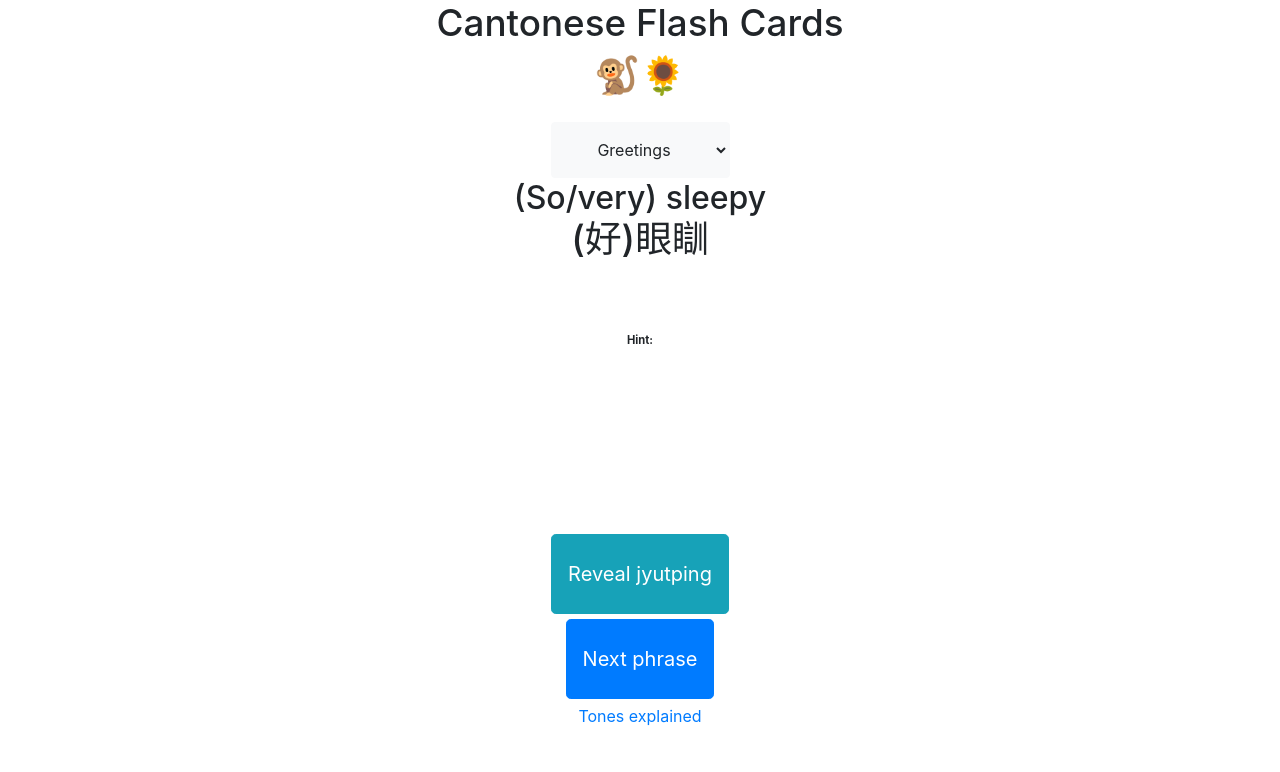
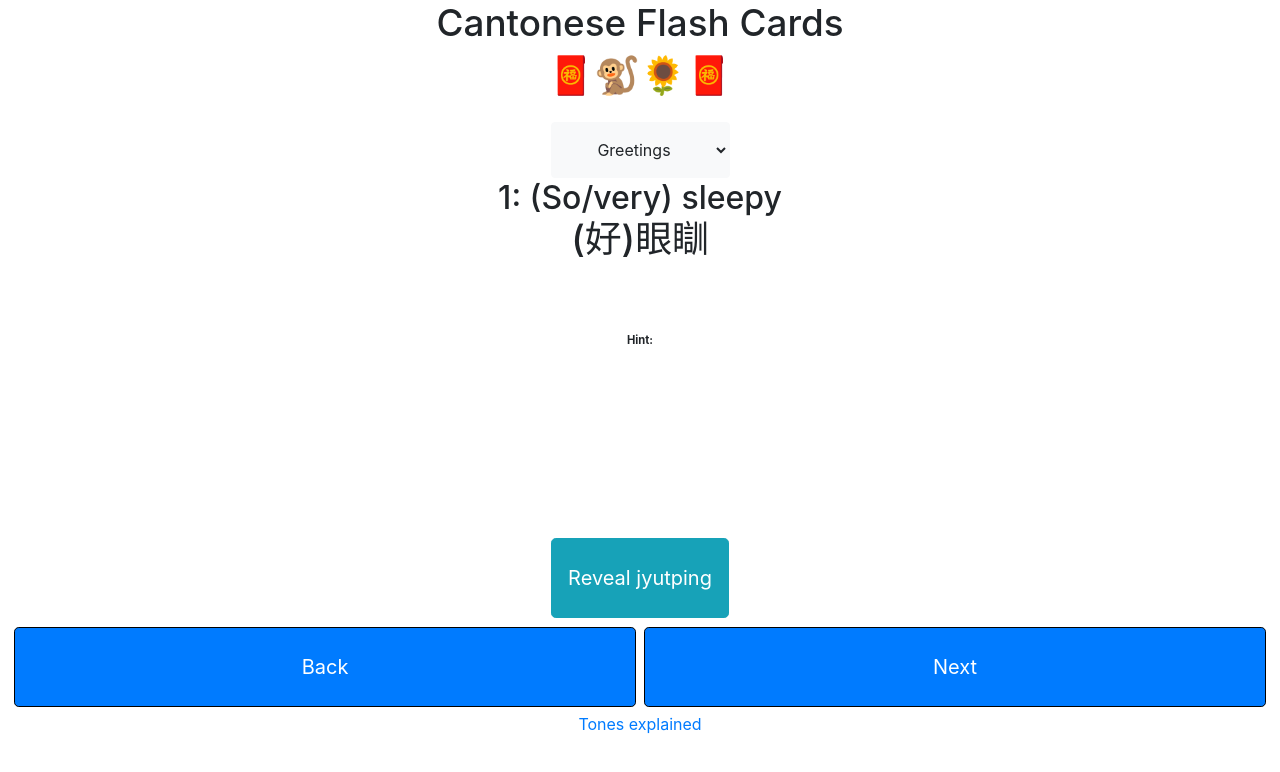
Before and after one commit to codingkudu/cantonese-on-the-go, an Angular app: page / in a window 1280 px wide. Shown: the top 772 px of the page. Built offline with nearby package versions, Linux system fonts and the light colour scheme.

Commit message:
add forward and back buttons

```diff
--- a/src/app/app.component.css
+++ b/src/app/app.component.css
@@ -27,9 +27,21 @@ select {
 
 button {
   height: 10vh;
-  margin-bottom: 0.5vh;
+  margin: 0.5vh;
 }
 
 .footer {
   height: 5vh;
 }
+
+
+.navbuttons {
+  display: flex;
+  justify-content: space-evenly
+}
+
+.item {
+  flex: 1 1 0px;
+  text-align: center;
+  border: 1px solid black;
+}
--- a/src/app/app.component.html
+++ b/src/app/app.component.html
@@ -4,7 +4,7 @@
       {{ title }}
     </h1>
     <h1>
-      🐒🌻
+      🧧🐒🌻🧧
     </h1>
   </div>
 
@@ -15,7 +15,7 @@
   </div>
 
   <div class="phrase">
-    <h2>{{en}}</h2>
+    <h2>{{this.deckIndex + 1}}: {{en}}</h2>
     <h1>{{zhHK}}</h1>
   </div>
 
@@ -31,8 +31,9 @@
     <button type="button" class="btn btn-info btn-lg" (click)="revealPronunciation()">Reveal jyutping </button>
   </div>
 
-  <div>
-    <button type="button" class="btn btn-primary btn-lg" (click)="nextPhrase()">Next phrase</button>
+  <div class="navbuttons">
+    <button type="button" class="btn btn-primary btn-lg item" (click)="nextPhrase(false)">Back</button>
+    <button type="button" class="btn btn-primary btn-lg item" (click)="nextPhrase(true)">Next</button>
   </div>
 
   <a class="footer" target="_blank" href="https://en.wikipedia.org/wiki/Jyutping#Tones">Tones explained</a>
--- a/src/app/app.component.ts
+++ b/src/app/app.component.ts
@@ -42,23 +42,36 @@ export class AppComponent implements OnInit {
 
   ngOnInit() {
     this.deck = shuffle(GREETING_TRANSLATIONS);
+    this.initDeck();
+
+  }
+
+  private initDeck() {
+    this.deckIndex = 0;
     this.en = this.deck[this.deckIndex].en;
     this.zhHK = this.deck[this.deckIndex].zhHK;
     this.hint = this.deck[this.deckIndex].hint;
     this.jyutping = '';
-
   }
 
   revealPronunciation() {
     this.jyutping = this.deck[this.deckIndex].jyutping;
   }
 
-  nextPhrase() {
-    this.deckIndex = (this.deckIndex + 1) % this.deck.length;
-    this.en = this.deck[this.deckIndex].en;
-    this.zhHK = this.deck[this.deckIndex].zhHK;
-    this.hint = this.deck[this.deckIndex].hint;
-    this.jyutping = '';
+  nextPhrase(goForward: boolean) {
+    let i = 0;
+    if (!this.isStartOfDeck(goForward)) {
+      goForward ? i = 1 : i = -1;
+      this.deckIndex = (this.deckIndex + i) % this.deck.length;
+      this.en = this.deck[this.deckIndex].en;
+      this.zhHK = this.deck[this.deckIndex].zhHK;
+      this.hint = this.deck[this.deckIndex].hint;
+      this.jyutping = '';
+    }
+  }
+
+  isStartOfDeck(goForward: boolean): boolean {
+    return (this.deckIndex === 0 && goForward === false);
   }
 
   onChange(optionValue: string) {
@@ -78,8 +91,7 @@ export class AppComponent implements OnInit {
       this.deck = shuffle(CNY_TRANSLATIONS);
     }
 
-    this.deckIndex = 0;
-    this.nextPhrase();
+    this.initDeck();
   }
 
 }
```
